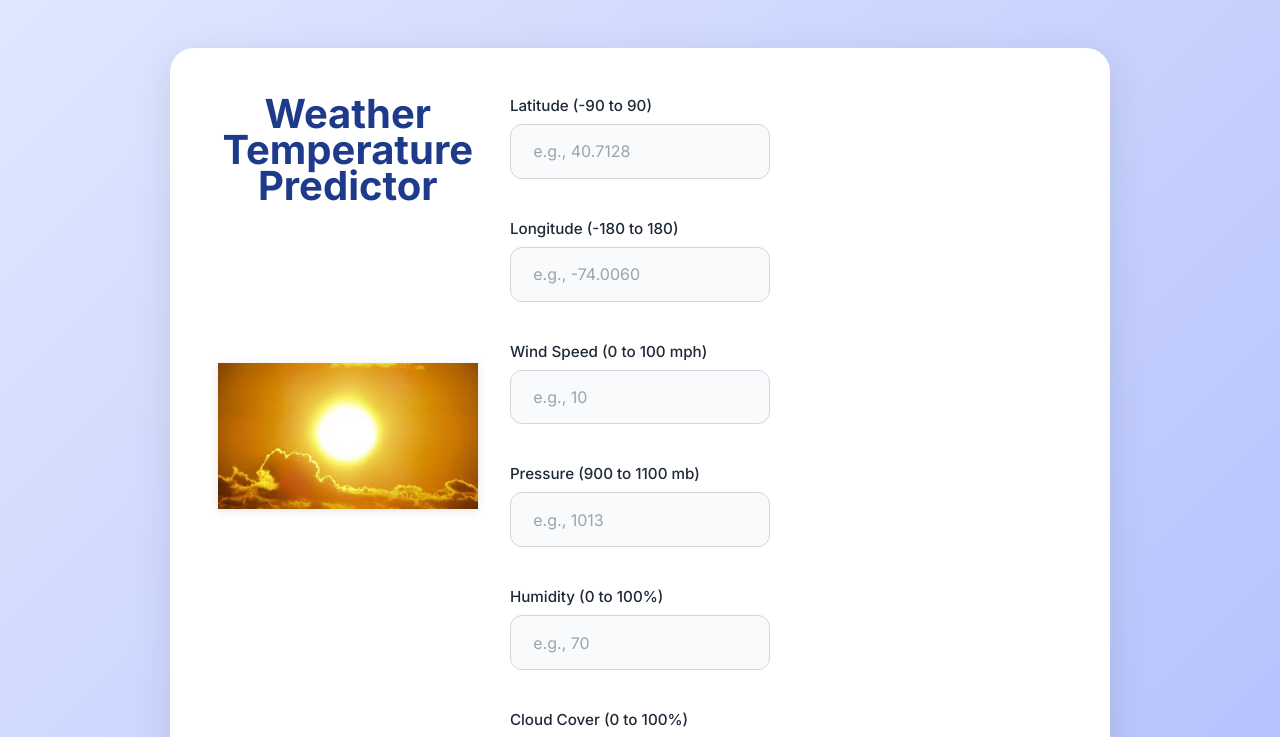
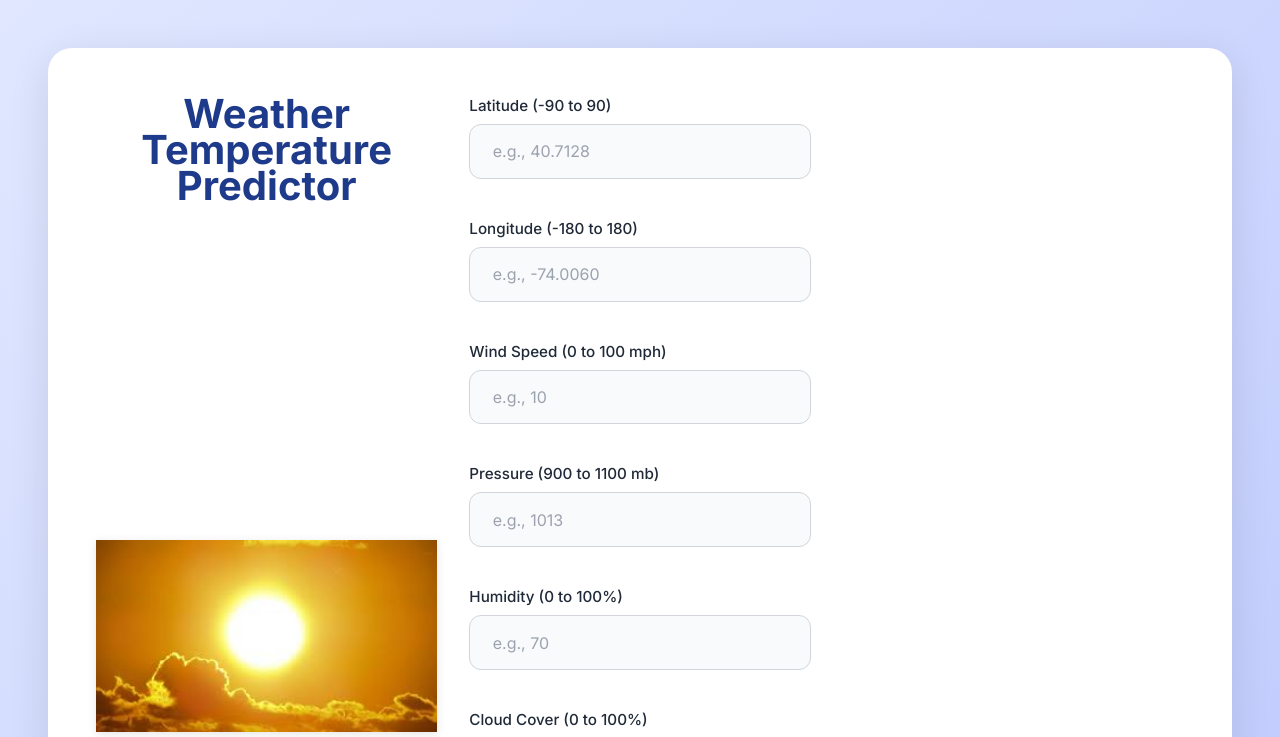
Before and after one commit to abinesh-akr/DS-frontend, a React (Create React App) app: page / in a window 1280 px wide. Shown: the top 737 px of the page. Built offline with nearby package versions, Linux system fonts and the light colour scheme.

Commit message:
Update App.css

```diff
--- a/src/App.css
+++ b/src/App.css
@@ -73,8 +73,8 @@ body {
 }
 
 .weather-image {
-  width: 500px;
-  height: 400px;
+  width: 1000px;
+  height: 800px;
   object-fit: contain;
   filter: drop-shadow(0 2px 4px rgba(0, 0, 0, 0.1));
   transition: transform 0.3s ease;
```
